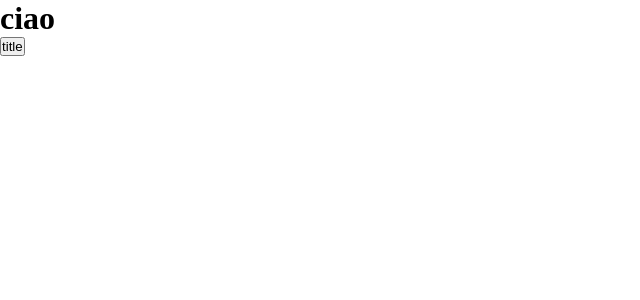
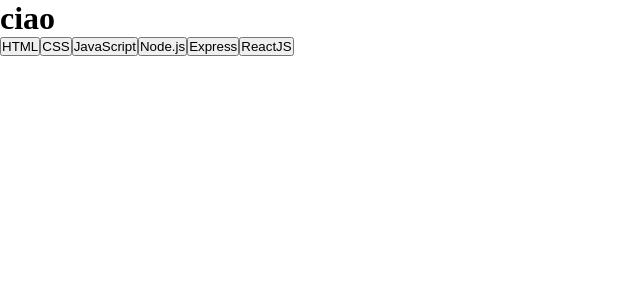
Before and after one commit to saverio-mandarano/react-use-state, a React (Vite) app: page / in a window 1280 px wide. Shown: the top 300 px of the page, without its empty margins (0-640 px from the left). Built offline with nearby package versions, Linux system fonts and the light colour scheme.

Commit message:
creo buttons come testo avente il titolo dei singoli oggetti dell'array, assegno key per ciascuno e assegno come stato l'oggetto

```diff
--- a/src/components/Data/languages.js
+++ b/src/components/Data/languages.js
@@ -30,3 +30,5 @@ const languages = [
     description: "ReactJS è una libreria JavaScript per costruire interfacce utente, in particolare applicazioni a pagina singola. Consente agli sviluppatori di creare componenti UI riutilizzabili e di gestire efficacemente lo stato dell'applicazione."
   }
 ];
+
+export default languages
--- a/src/components/Language.jsx
+++ b/src/components/Language.jsx
@@ -1,4 +1,5 @@
 import { useState } from "react";
+import languages from "./Data/languages";
 
 export default function Language () {
     const [language, setLanguage] = useState(null)
@@ -6,7 +7,14 @@ export default function Language () {
     return (
         <div>
             <div className="language"></div>
-            <button onClick={() => {setLanguage()}}>title</button>
+            {
+                languages.map(lang => (
+                    <button key={lang.id} onClick={() => setLanguage(lang)}>
+                        {lang.title}
+                    </button>
+                ))
+            }
+{/* <button key={} onClick={() => {setLanguage(languages[0])}}>{languages[0].title}</button> */}
         </div>
     )
 }
```
